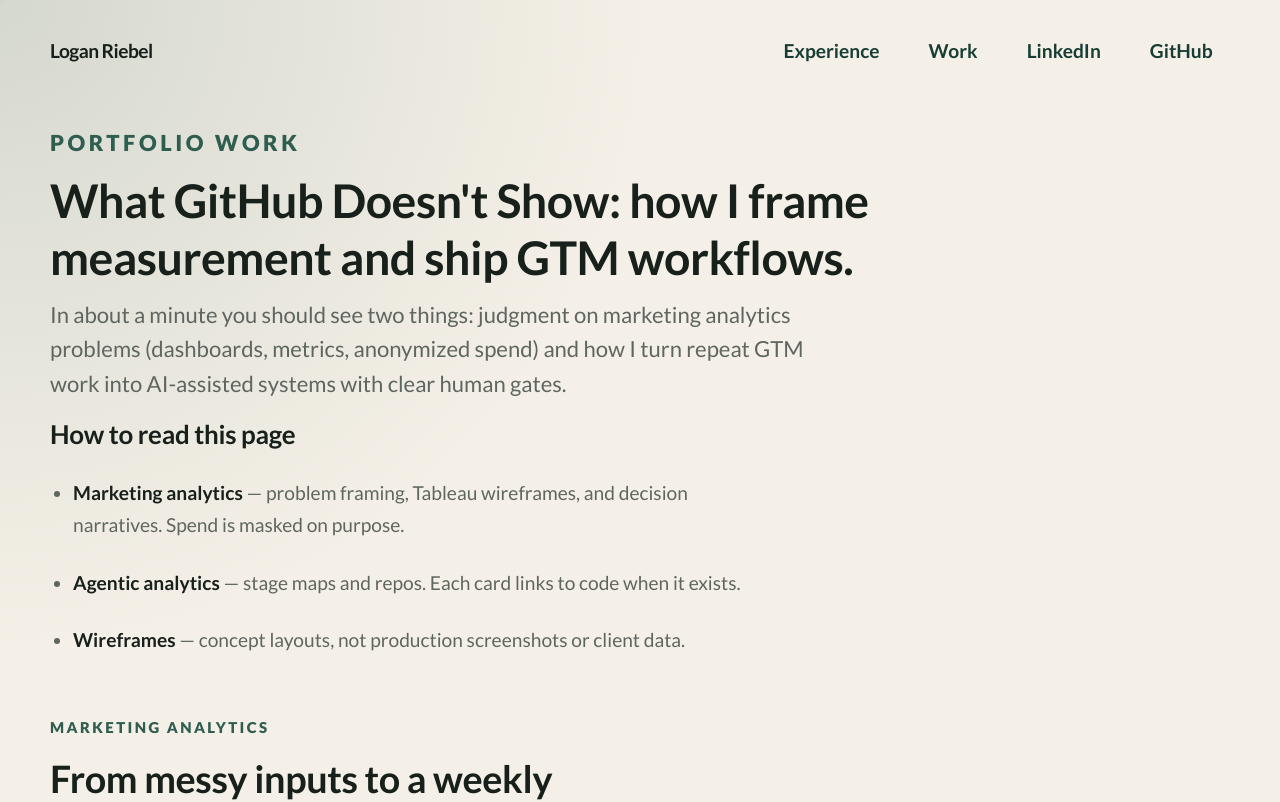
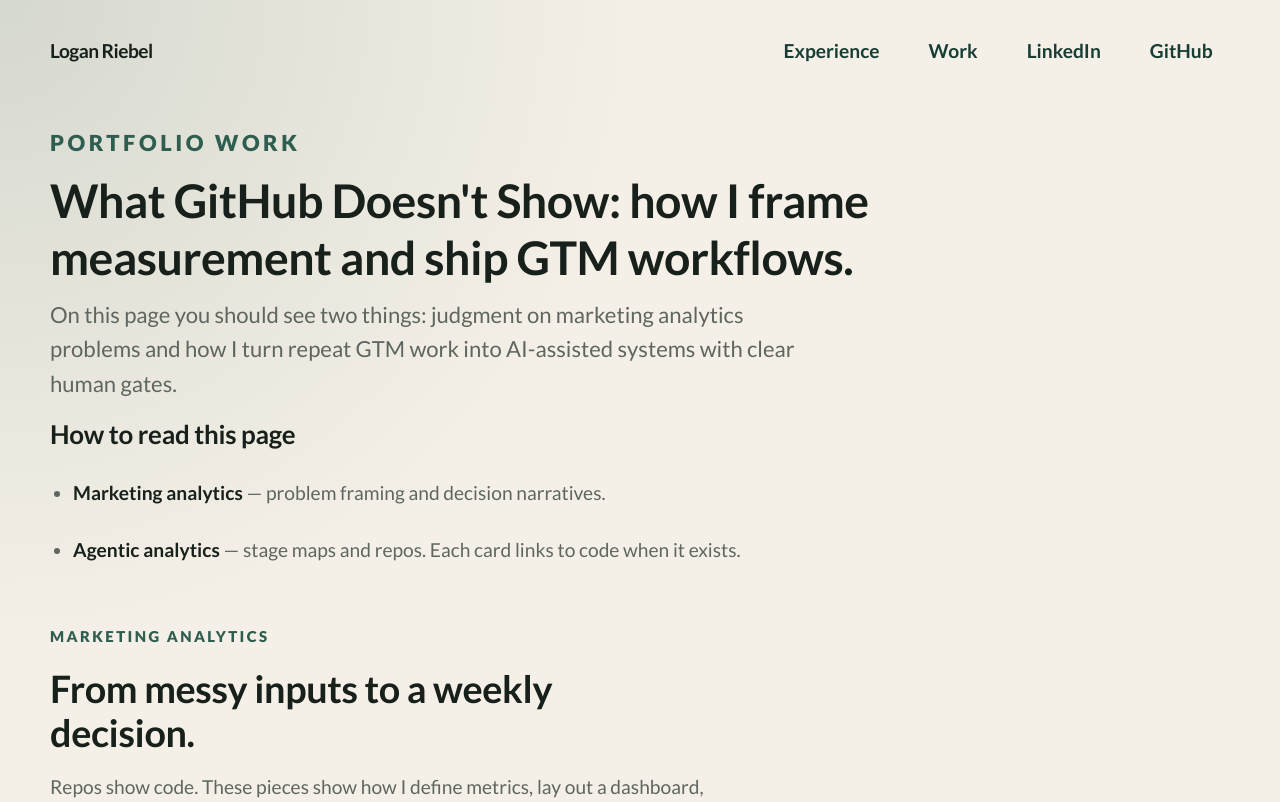
Before and after one commit to loganriebel/loganriebel_portfolio, a Next.js app: page /work in a window 1280 px wide. Shown: the top 802 px of the page. Built offline with nearby package versions, Linux system fonts and the light colour scheme.

Commit message:
Tighten work page intro and simplify how-to-read guide copy.
Co-authored-by: Cursor <cursoragent@cursor.com>

```diff
--- a/src/app/work/page.tsx
+++ b/src/app/work/page.tsx
@@ -29,9 +29,9 @@ export default function WorkPage() {
           workflows.
         </h1>
         <p>
-          In about a minute you should see two things: judgment on marketing
-          analytics problems (dashboards, metrics, anonymized spend) and how I
-          turn repeat GTM work into AI-assisted systems with clear human gates.
+          On this page you should see two things: judgment on marketing analytics
+          problems and how I turn repeat GTM work into AI-assisted systems with
+          clear human gates.
         </p>
       </section>
 
@@ -39,16 +39,12 @@ export default function WorkPage() {
         <h2 className="work-guide-title">How to read this page</h2>
         <ul className="work-guide-list">
           <li>
-            <strong>Marketing analytics</strong> — problem framing, Tableau
-            wireframes, and decision narratives. Spend is masked on purpose.
+            <strong>Marketing analytics</strong> — problem framing and decision
+            narratives.
           </li>
           <li>
             <strong>Agentic analytics</strong> — stage maps and repos. Each card
             links to code when it exists.
-          </li>
-          <li>
-            <strong>Wireframes</strong> — concept layouts, not production
-            screenshots or client data.
           </li>
         </ul>
       </section>
```
